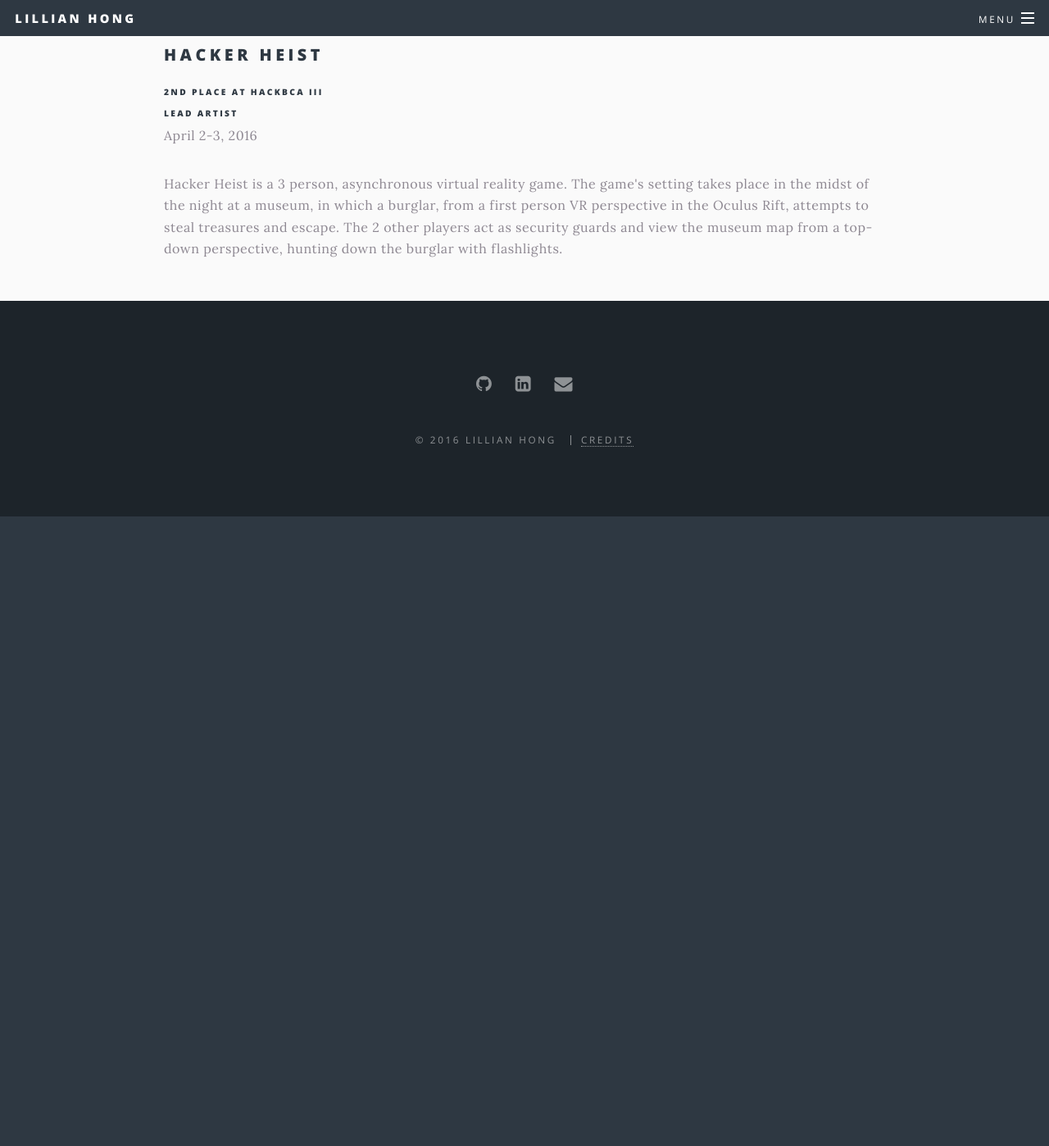
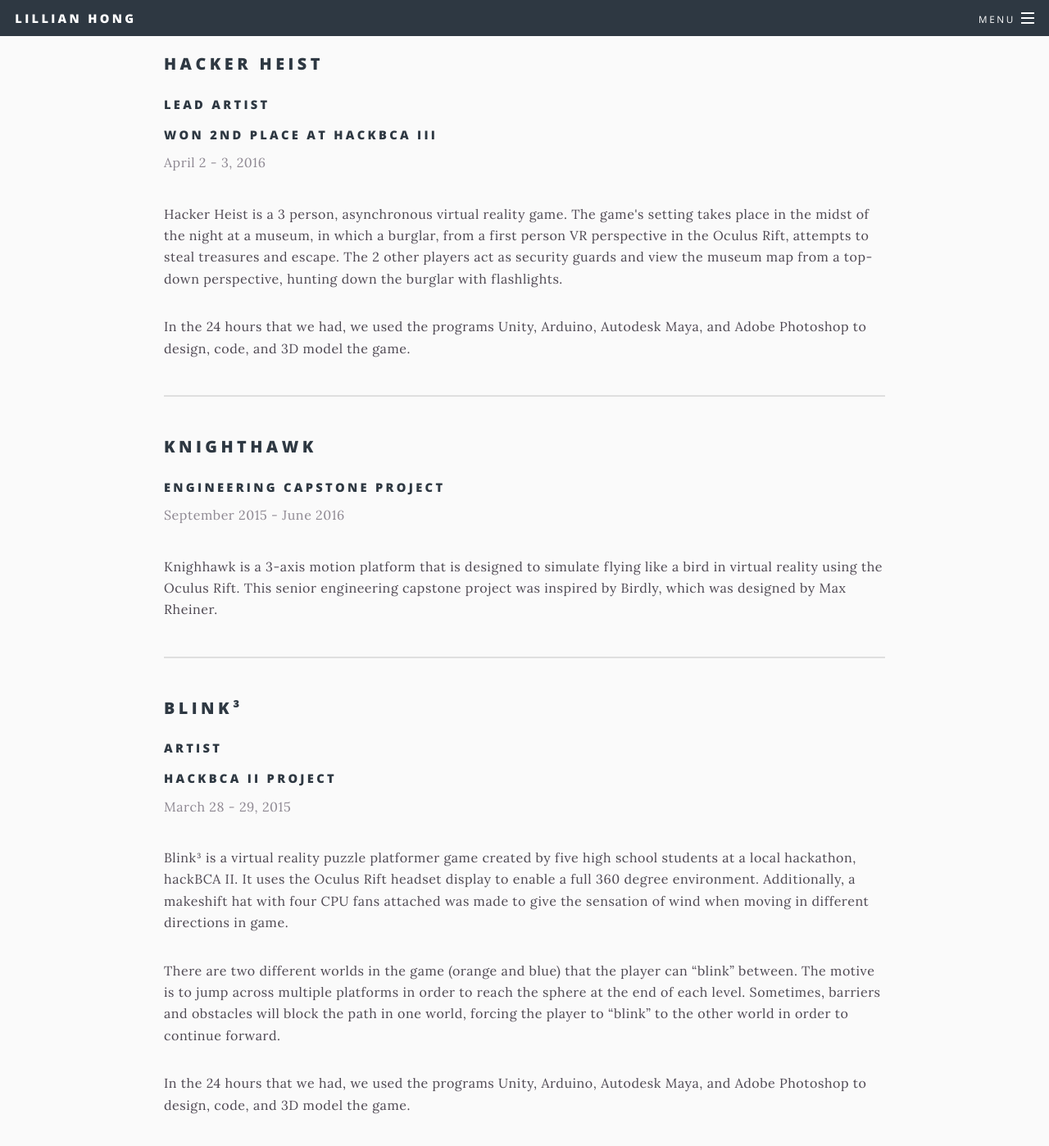
Before and after one commit to lillianhong/lillianhong.github.io, a Jekyll site: the page built from _pages/1projects.html, in a window 1280 px wide and 1400 px high, scrolled down 1251 px. Shown: the whole window at 82% size. Built offline with Jekyll 4.4.1, drawn with Linux system fonts in a browser that asks for light colours; before the commit the page ends 1881 px from its top, so only the background shows below that.

Commit message:
projects page finally works full project info update

```diff
--- a/_pages/1projects.html
+++ b/_pages/1projects.html
@@ -41,10 +41,9 @@ endif
 
   <header>
     <h2>Ellis Island Virtual Reality Project</h2>
-      <h6>Lead Artist</h6>
+      <h4>Lead Artist</h4>
         <p>Setember 2014 - June 2016</p>
   </header>
-
   <p>The Ellis Island project is a virtual reality simulation of New York City’s 1920 Ellis Island. In partnership with the National Park Service, our team of high school students modeled and designed a digital 3D version of this historically significant site.</p>
   <p>With the use of the Oculus Rift and the HTC Vive for a 360 degree viewpoint, the simulation enables the player to walk through a historical 1920 version of one of Ellis Island’s main buildings: the Registry Room. There, the player is able to meet different immigrants waiting in line and ask them about their family, country, future motives, and more.</p>
   <p>The programs we used include Unity, Autodesk Maya, Adobe Photoshop, Blender, MakeHuman, Quixel, and Arduino. </p>
@@ -53,8 +52,30 @@ endif
 
   <header>
     <h2>Hacker Heist</h2>
-      <h6>2nd Place at hackBCA III</h5>
-      <h6>Lead Artist</h6>
-        <p>April 2-3, 2016</p>
+      <h4>Lead Artist</h4>
+      <h4>Won 2nd Place at hackBCA III</h4>
+        <p>April 2 - 3, 2016</p>
+  </header>
+  <p>Hacker Heist is a 3 person, asynchronous virtual reality game. The game's setting takes place in the midst of the night at a museum, in which a burglar, from a first person VR perspective in the Oculus Rift, attempts to steal treasures and escape. The 2 other players act as security guards and view the museum map from a top-down perspective, hunting down the burglar with flashlights.</p>
+  <p>In the 24 hours that we had, we used the programs Unity, Arduino, Autodesk Maya, and Adobe Photoshop to design, code, and 3D model the game. </p>
 
-  <p>Hacker Heist is a 3 person, asynchronous virtual reality game. The game's setting takes place in the midst of the night at a museum, in which a burglar, from a first person VR perspective in the Oculus Rift, attempts to steal treasures and escape. The 2 other players act as security guards and view the museum map from a top-down perspective, hunting down the burglar with flashlights.</p>
+  <hr />
+
+  <header>
+    <h2>Knighthawk</h2>
+    <h4>Engineering Capstone Project</h4>
+      <p>September 2015 - June 2016</p>
+  </header>
+  <p>Knighhawk is a 3-axis motion platform that is designed to simulate flying like a bird in virtual reality using the Oculus Rift. This senior engineering capstone project was inspired by Birdly, which was designed by Max Rheiner.</p>
+
+  <hr />
+
+  <header>
+    <h2>Blink³</h2>
+    <h4>Artist </h4>
+    <h4>hackBCA II Project</h4>
+      <p>March 28 - 29, 2015</p>
+  </header>
+  <p>Blink³ is a virtual reality puzzle platformer game created by five high school students at a local hackathon, hackBCA II. It uses the Oculus Rift headset display to enable a full 360 degree environment. Additionally, a makeshift hat with four CPU fans attached was made to give the sensation of wind when moving in different directions in game.</p>
+  <p>There are two different worlds in the game (orange and blue) that the player can “blink” between. The motive is to jump across multiple platforms in order to reach the sphere at the end of each level. Sometimes, barriers and obstacles will block the path in one world, forcing the player to “blink” to the other world in order to continue forward.  </p>
+  <p>In the 24 hours that we had, we used the programs Unity, Arduino, Autodesk Maya, and Adobe Photoshop to design, code, and 3D model the game. </p>
```
